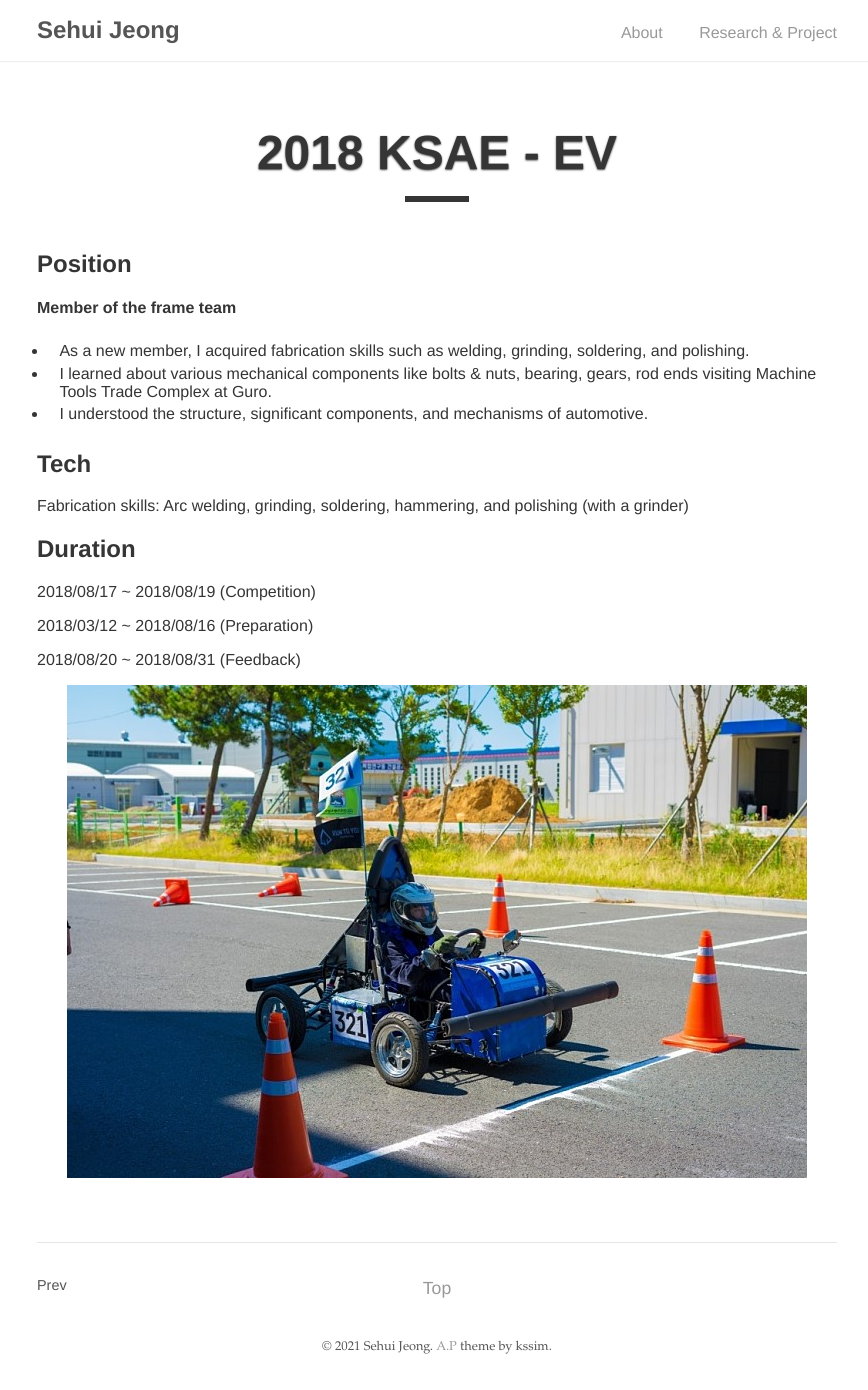
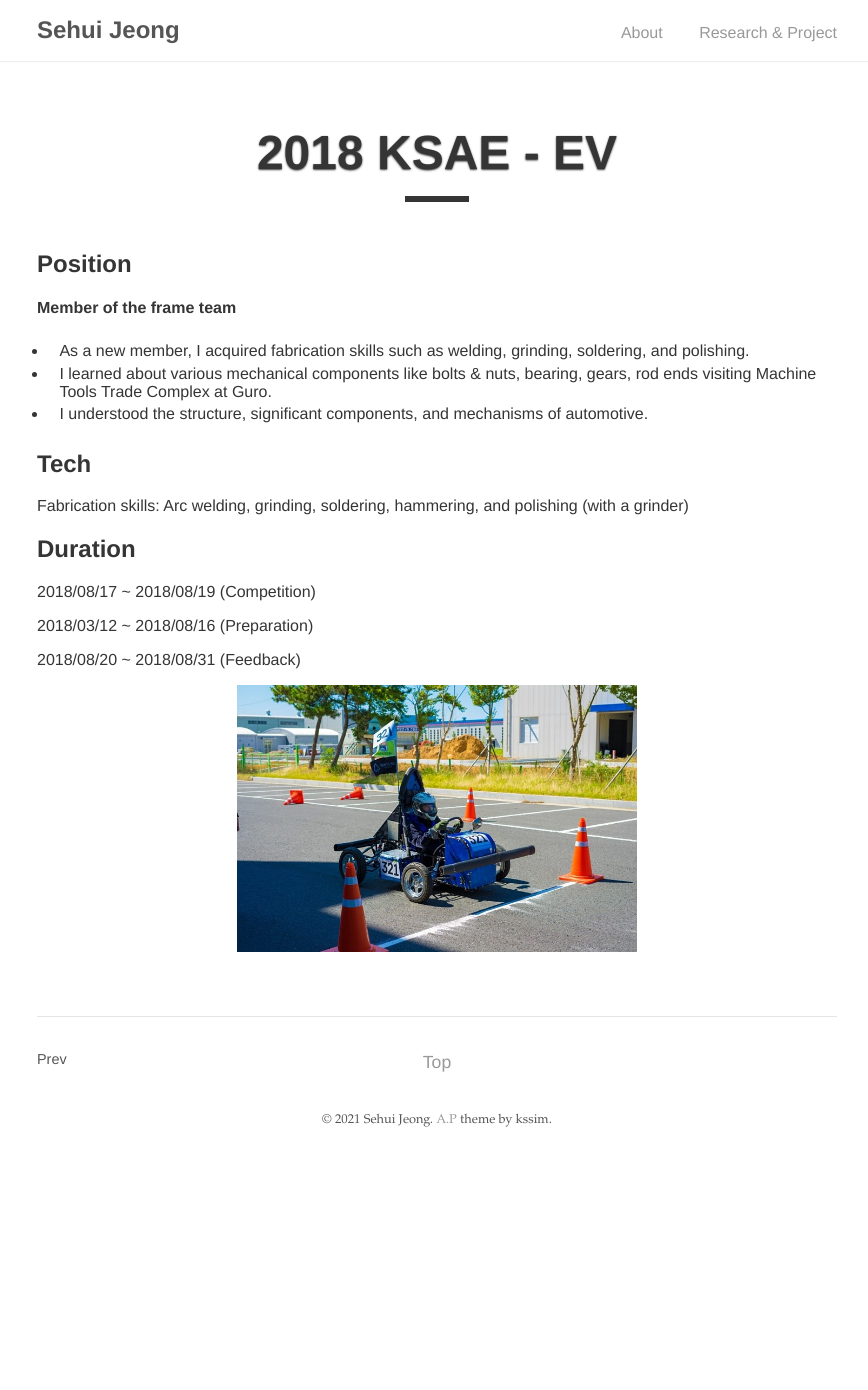
Before and after one commit to tpgml2612/CV, a Jekyll site: the page built from _posts/2018-03-12-rty.md, in a window 1280 px wide. Shown: the whole page, without its empty margins (203-1071 px from the left). Built offline with Jekyll 4.4.1, drawn with Linux system fonts in a browser that asks for light colours; after the commit the page ends 1163 px from its top, so only the background shows below that.

Commit message:
Update 2018-03-12-rty.md

```diff
--- a/_posts/2018-03-12-rty.md
+++ b/_posts/2018-03-12-rty.md
@@ -22,4 +22,4 @@
 
 2018/08/20 ~ 2018/08/31 (Feedback)
 
-<img class="ksae2018" alt="KSAE 2018-SNU RTY-EV" src="../assets/img/ksae2018.jpg" />
+<img class="ksae2018" alt="KSAE 2018-SNU RTY-EV" src="../assets/img/ksae2018.jpg" width="50%">
```
